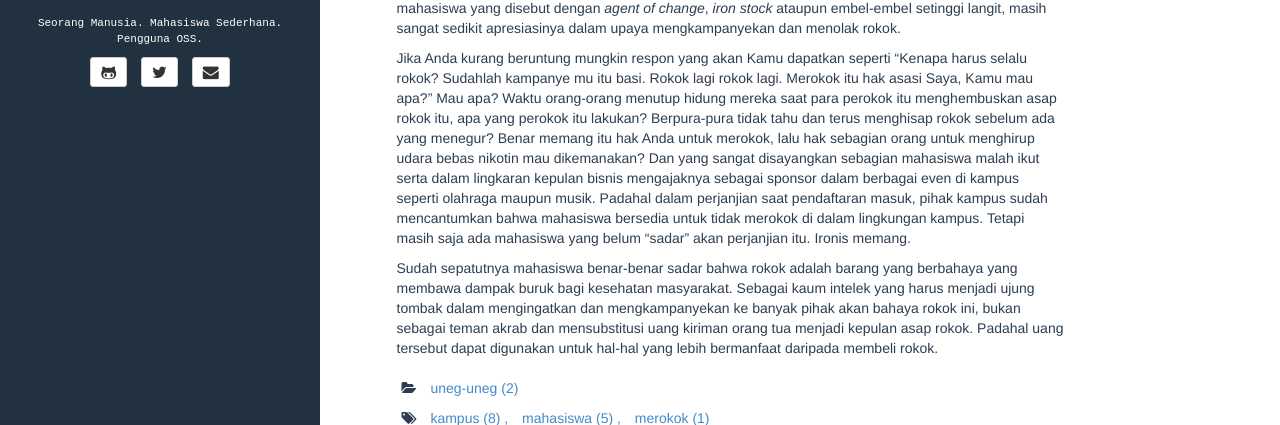
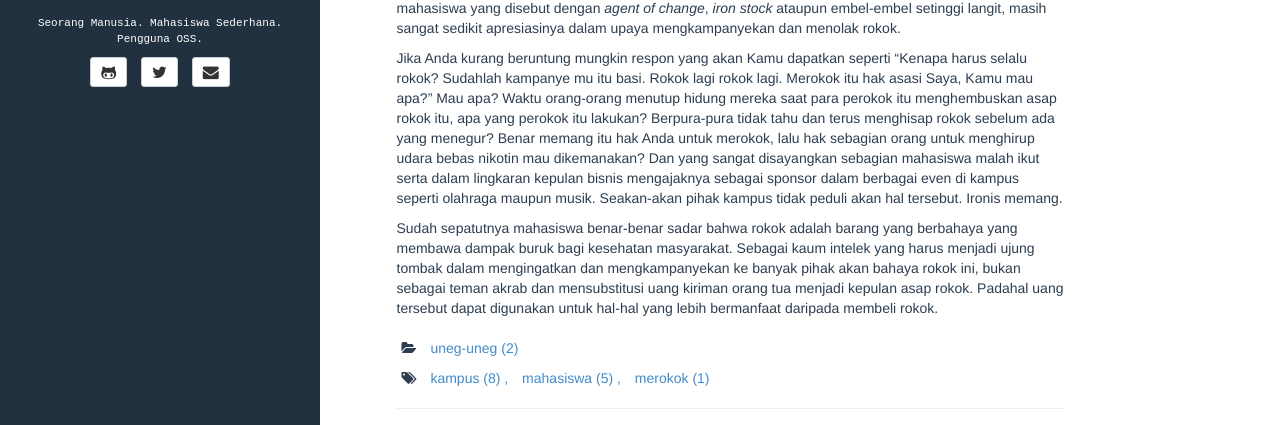
Before and after one commit to sofiangrh/sofiangrh.github.io, a Jekyll site: the page built from _posts/2014-11-25-bebas-rokok.md, in a window 1280 px wide and 1150 px high, cut to the strip 282-707 px from the top of the window. Built offline with Jekyll 4.4.1, drawn with Linux system fonts in a browser that asks for light colours; comment, search, counter and statistics services are not loaded.

Commit message:
Update 2014-11-25-bebas-rokok.md

```diff
--- a/_posts/2014-11-25-bebas-rokok.md
+++ b/_posts/2014-11-25-bebas-rokok.md
@@ -8,6 +8,6 @@ fullview: true.
 
 Miris melihat beberapa mahasiswa yang tengah asyik menghisap pilinan tembakau teknologi tinggi itu di kantin maupun di lingkungan kampus yang memang seharusnya bebas dari asap rokok. Aktivitas merokok dilakukan karena berbagai alasan. Mulai dari mengikuti budaya setempat, sampai menjaga gengsi. Tidak merokok tidak gaul, itu perkataan sebagian orang yang dijadikan justifikasi orang untuk merokok. Saya pun bosan mengatakan apa hubungannya menjadi keren dan gaul dengan rokok. Sebuah pemikiran yang sempit jika mengatakan tidak merokok tidak gaul dan sebagainya. Dan yang sangat disayangkan mahasiswa yang disebut dengan *agent of change*, *iron stock* ataupun embel-embel setinggi langit, masih sangat sedikit apresiasinya dalam upaya mengkampanyekan dan menolak rokok.
 
-Jika Anda kurang beruntung mungkin respon yang akan Kamu dapatkan seperti "Kenapa harus selalu rokok? Sudahlah kampanye mu itu basi. Rokok lagi rokok lagi. Merokok itu hak asasi Saya, Kamu mau apa?" Mau apa? Waktu orang-orang menutup hidung mereka saat para perokok itu menghembuskan asap rokok itu, apa yang perokok itu lakukan? Berpura-pura tidak tahu dan terus menghisap rokok sebelum ada yang menegur? Benar memang itu hak Anda untuk merokok, lalu hak sebagian orang untuk menghirup udara bebas nikotin mau dikemanakan? Dan yang sangat disayangkan sebagian mahasiswa malah ikut serta dalam lingkaran kepulan bisnis mengajaknya sebagai sponsor dalam berbagai even di kampus seperti olahraga maupun musik. Padahal dalam perjanjian saat pendaftaran masuk, pihak kampus sudah mencantumkan bahwa mahasiswa bersedia untuk tidak merokok di dalam lingkungan kampus. Tetapi masih saja ada mahasiswa yang belum "sadar" akan perjanjian itu. Ironis memang.
+Jika Anda kurang beruntung mungkin respon yang akan Kamu dapatkan seperti "Kenapa harus selalu rokok? Sudahlah kampanye mu itu basi. Rokok lagi rokok lagi. Merokok itu hak asasi Saya, Kamu mau apa?" Mau apa? Waktu orang-orang menutup hidung mereka saat para perokok itu menghembuskan asap rokok itu, apa yang perokok itu lakukan? Berpura-pura tidak tahu dan terus menghisap rokok sebelum ada yang menegur? Benar memang itu hak Anda untuk merokok, lalu hak sebagian orang untuk menghirup udara bebas nikotin mau dikemanakan? Dan yang sangat disayangkan sebagian mahasiswa malah ikut serta dalam lingkaran kepulan bisnis mengajaknya sebagai sponsor dalam berbagai even di kampus seperti olahraga maupun musik. Seakan-akan pihak kampus tidak peduli akan hal tersebut. Ironis memang.
 
 Sudah sepatutnya mahasiswa benar-benar sadar bahwa rokok adalah barang yang berbahaya yang membawa dampak buruk bagi kesehatan masyarakat. Sebagai kaum intelek yang harus menjadi ujung tombak dalam mengingatkan dan mengkampanyekan ke banyak pihak akan bahaya rokok ini, bukan sebagai teman akrab dan mensubstitusi uang kiriman orang tua menjadi kepulan asap rokok. Padahal uang tersebut dapat digunakan untuk hal-hal yang lebih bermanfaat daripada membeli rokok.
```
